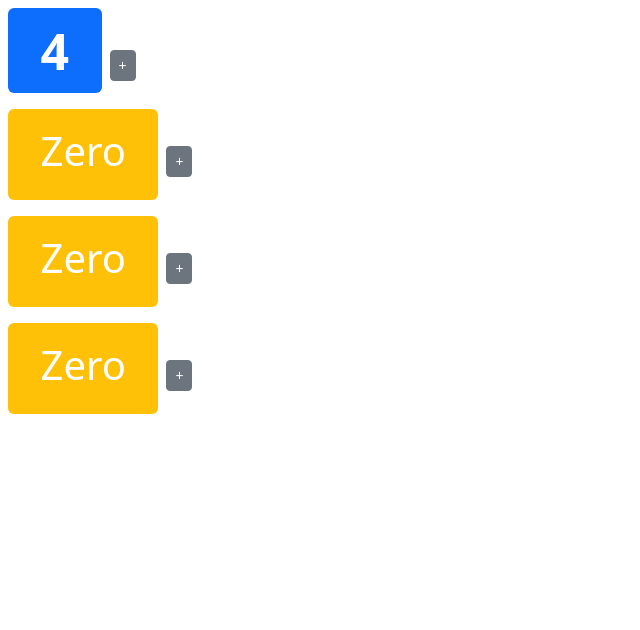
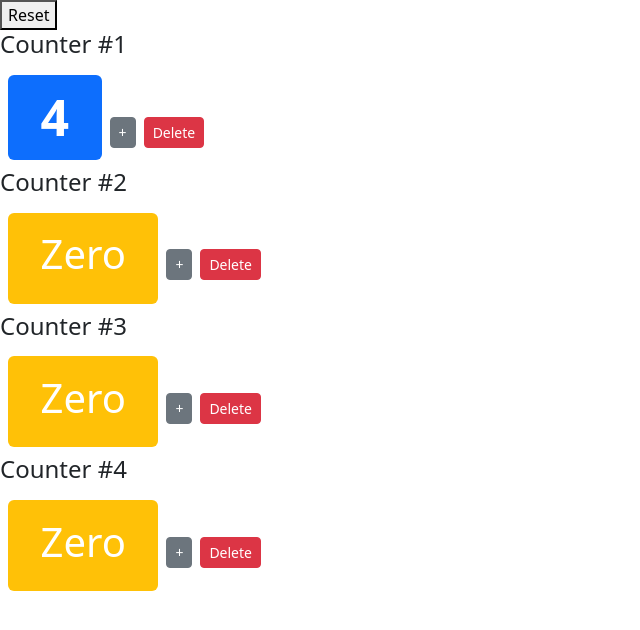
Before and after one commit to pleycothh/_counter-app, a React (Create React App) app: page / in a window 1280 px wide. Shown: the top 630 px of the page, without its empty margins (0-640 px from the left). Built offline with nearby package versions, Linux system fonts and the light colour scheme.

Commit message:
add reset

```diff
--- a/src/components/counter.jsx
+++ b/src/components/counter.jsx
@@ -2,10 +2,10 @@ import React, { Component } from 'react'; // imrc cc
 import App from '../App';
 
 class Counter extends Component {
-    state = {
-        value: this.props.value,
-        tag: ['tag1', 'tag2']
-    }; // object incldue any data
+ //   state = {
+ //       value: this.props.counter.value,
+ //       tag: ['tag1', 'tag2']
+ //   }; // object incldue any data
 
     styles = {
         fontSize: 50,
@@ -17,13 +17,17 @@ class Counter extends Component {
         return (
             // element of virtural DOM which are Div, span, button. compare and modify the differetn element
                 <div >
-
+                    {this.props.children}
                     <span style={ this.styles} className={this.getBadgeClasses()}>{this.formateCount()}</span>
                     <button
-
-                    onClick={() => this.handelIncrement(this.state)}
+                    onClick={() => this.props.onIncrement(this.props.counter)}
                     className='btn btn-secondary btn-sm'
                     >+</button>
+
+                    <button
+                    onClick={() => this.props.onDelete(this.props.counter.id)}
+                    className="btn btn-danger btn-sm m-2"
+                    > Delete </button>
 
                 </div>
             /**
@@ -49,7 +53,9 @@ class Counter extends Component {
 //        this.handelIncrement({id:1});
 //    }
 
-    handelIncrement = product => {    // use arrow function, inhertance this key word from super
+
+
+/*    handelIncrement = product => {    // use arrow function, inhertance this key word from super
         console.log('Increment Clicked', product)
         // this.state.count++    <= will not update the view, react not pass this value
 
@@ -57,20 +63,20 @@ class Counter extends Component {
           // <= embed method from Component method, bring the DOM from virtural to isntance
           // <= get current state count and increase by one, set count property to this value
     }
-
+*/
     renderTags(){
         if ( this.state.tag.length === 0) return <p>There are not tags!</p>;
-        return  <ul>{this.state.tag.map(tag => <li key={tag}>{tag}</li>)}</ul>
+        return  <ul>{this.state.tag.map(tag => <li id={tag}>{tag}</li>)}</ul>
     }
 
     getBadgeClasses() {
         let classes = "badge m-2 bg-";
-        classes += (this.state.value === 0) ? "warning" : "primary";
+        classes += (this.props.counter.value === 0) ? "warning" : "primary";
         return classes;
     }
 
     formateCount(product){
-        const { value: count } = this.state; // pick count propoty
+        const { value: count } = this.props.counter; // pick count propoty
         const x = <h1>Zero</h1>;
         return count === 0 ? x: count;
     }
--- a/src/components/counters.jsx
+++ b/src/components/counters.jsx
@@ -3,24 +3,60 @@ import Counter from './counter';
 
 
 class Counters extends Component {
+    // state is private an invisable to other component
+    // prop is read only
+
     state = {
         counters: [
             {id:1, value: 4},
             {id:2, value: 0},
             {id:3, value: 0},
             {id:4, value: 0}
-
-
         ]
     };
+
+    handelIncrement = counter => {
+        const counters = [...this.state.counters];
+        const index = counters.indexOf(counter);
+
+        counters[index] = {...counter}; // pass the object will remove the reference
+        counters[index].value++;
+
+        this.setState({counters})
+       // counter = {id:1, value:4}
+    };
+
+    handelDelete = counterId => {
+       // console.log(counterId)
+        const counters = this.state.counters.filter(c => c.id !== counterId);
+        console.log(counters);
+        this.setState({counters})
+    }
+    handelReset= () =>{
+        const counters = this.state.counters.map( c => {
+            c.value = 0;
+            return c;
+        });
+        this.setState({counters})
+    };
+
     render() {
         return ( // pass attrapude to props
             // when pass between open and clos tags, use children
             // children is sepecial type of props
         <div>
+            <button
+            onClick={this.handelReset}
+            className="btn-primary btn-sm m2">Reset</button>
+
             {this.state.counters.map(counter =>
-            <Counter key={counter.id} value = {counter.value}>
-
+            <Counter
+            key={counter.id}
+            onIncrement = {this.handelIncrement}
+            onDelete = {this.handelDelete}
+            counter = {counter}
+            >
+                <h4>Counter #{counter.id}</h4>
             </Counter>
             )}
         </div>
```
